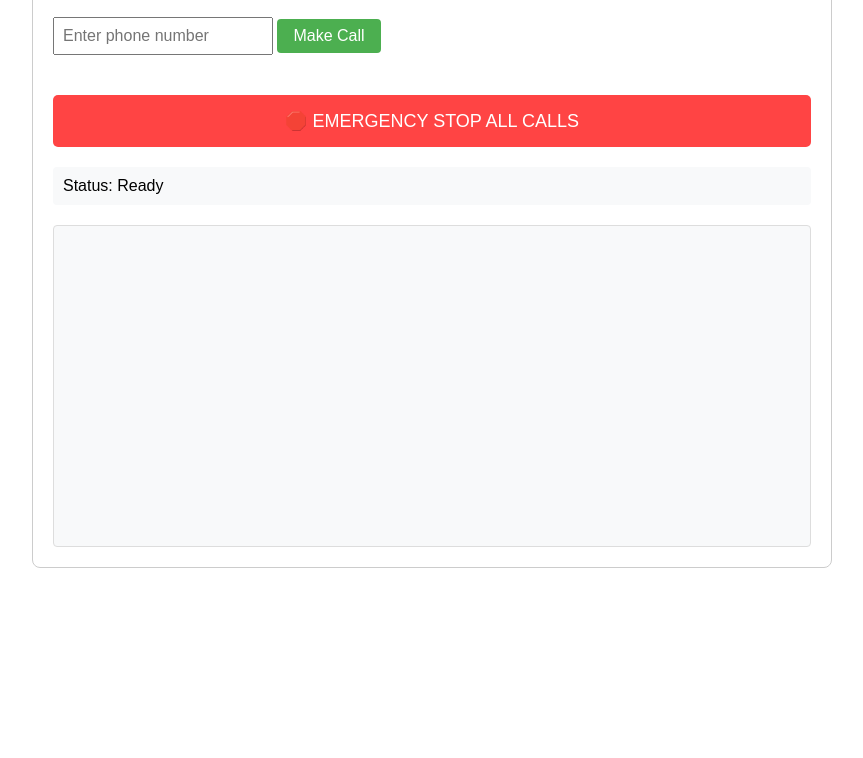
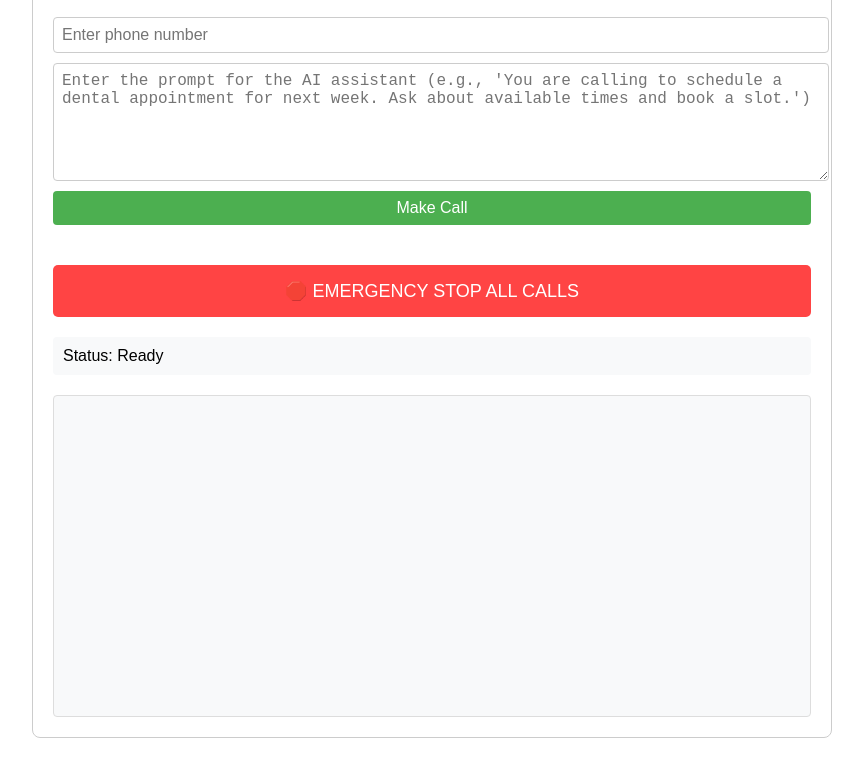
Before and after one commit to ManuToniotti/ai-calling, a website: page public/index.html in a window 1280 px wide. Shown: the part 92-850 px from the top of the page, without its empty margins (208-1071 px from the left). Before the commit the page ends 800 px from the top, so only its background shows below. Drawn offline with Linux system fonts and the light colour scheme.

Commit message:
added prompt handling

```diff
--- a/public/index.html
+++ b/public/index.html
@@ -39,10 +39,25 @@
             margin-bottom: 20px;
         }
 
-        .call-form input[type="tel"] {
+        .input-group {
+            display: flex;
+            flex-direction: column;
+            gap: 10px;
+            width: 100%;
+        }
+
+        .call-form input[type="tel"],
+        .call-form textarea {
             padding: 8px;
             font-size: 16px;
-            width: 200px;
+            width: 100%;
+            border: 1px solid #ccc;
+            border-radius: 4px;
+        }
+
+        .call-form textarea {
+            resize: vertical;
+            min-height: 100px;
         }
 
         .call-form button {
@@ -97,9 +112,13 @@
         <h2>AI Calling Control Panel</h2>
 
         <div class="call-form">
-            <input type="tel" id="phoneNumber" placeholder="Enter phone number"
-                   pattern="[0-9+\-\(\)\s]+" title="Please enter a valid phone number">
-            <button onclick="makeCall()">Make Call</button>
+            <div class="input-group">
+                <input type="tel" id="phoneNumber" placeholder="Enter phone number"
+                       pattern="[0-9+\-\(\)\s]+" title="Please enter a valid phone number">
+                <textarea id="prompt" rows="4"
+                    placeholder="Enter the prompt for the AI assistant (e.g., 'You are calling to schedule a dental appointment for next week. Ask about available times and book a slot.')"></textarea>
+                <button onclick="makeCall()">Make Call</button>
+            </div>
         </div>
 
         <button class="emergency-stop" onclick="emergencyStop()">
@@ -117,8 +136,15 @@
 
         async function makeCall() {
             const phoneNumber = document.getElementById('phoneNumber').value;
+            const prompt = document.getElementById('prompt').value;
+
             if (!phoneNumber) {
                 showError('Please enter a phone number');
+                return;
+            }
+
+            if (!prompt) {
+                showError('Please enter a prompt for the AI assistant');
                 return;
             }
 
@@ -128,7 +154,7 @@
                     headers: {
                         'Content-Type': 'application/json',
                     },
-                    body: JSON.stringify({ phoneNumber })
+                    body: JSON.stringify({ phoneNumber, prompt })
                 });
 
                 const data = await response.json();
```
Also changed, not shown: src/index.js (+24 -3 lines).
